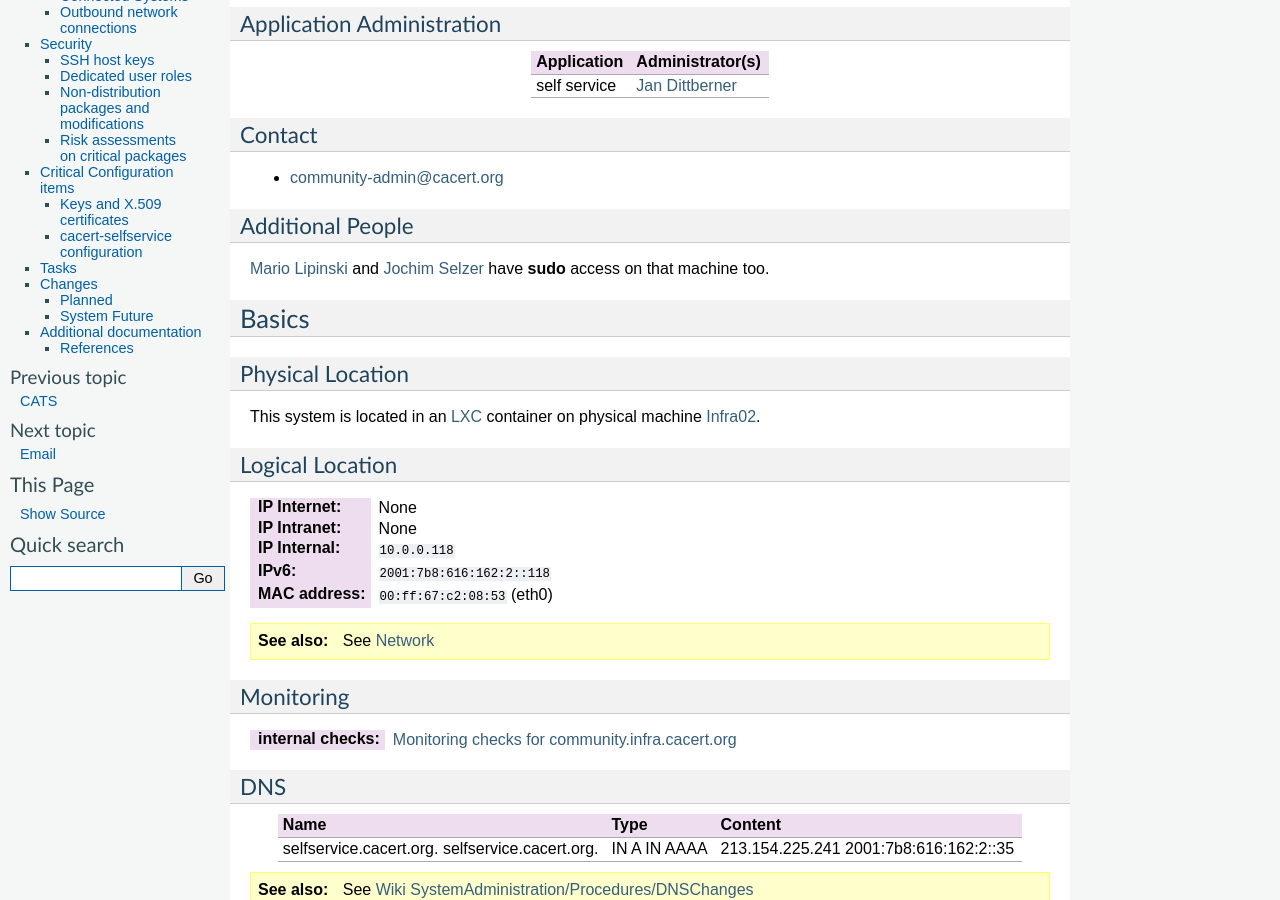
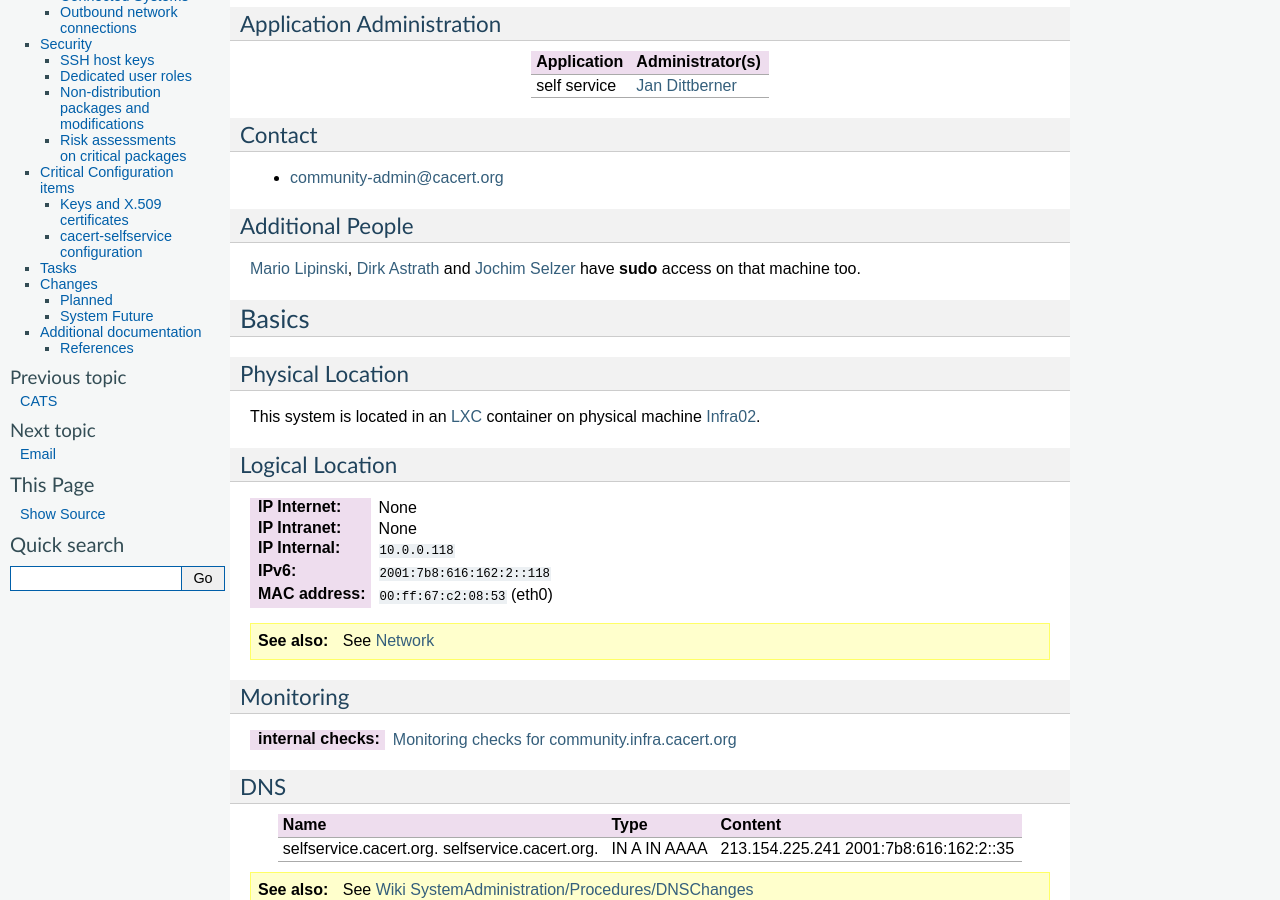
Before and after one commit to CAcertOrg/cacert-infradocs, a Sphinx documentation site: the page built from docs/systems/community.rst, in a window 1280 px wide and 900 px high, scrolled down 517 px. Built offline with Sphinx 7.4.7, drawn with Linux system fonts in a browser that asks for light colours; pages that are not in the unit, such as notebooks, are missing from menus; cross-references to code outside the pages are shown as plain code.

Commit message:
Add dirk to community sudo group

```diff
--- a/docs/systems/community.rst
+++ b/docs/systems/community.rst
@@ -44,8 +44,8 @@ Contact
 Additional People
 -----------------
 
-:ref:`people_mario` and :ref:`people_jselzer` have :program:`sudo` access on
-that machine too.
+:ref:`people_mario`, :ref:`people_dirk` and :ref:`people_jselzer` have
+:program:`sudo` access on that machine too.
 
 Basics
 ======
```
